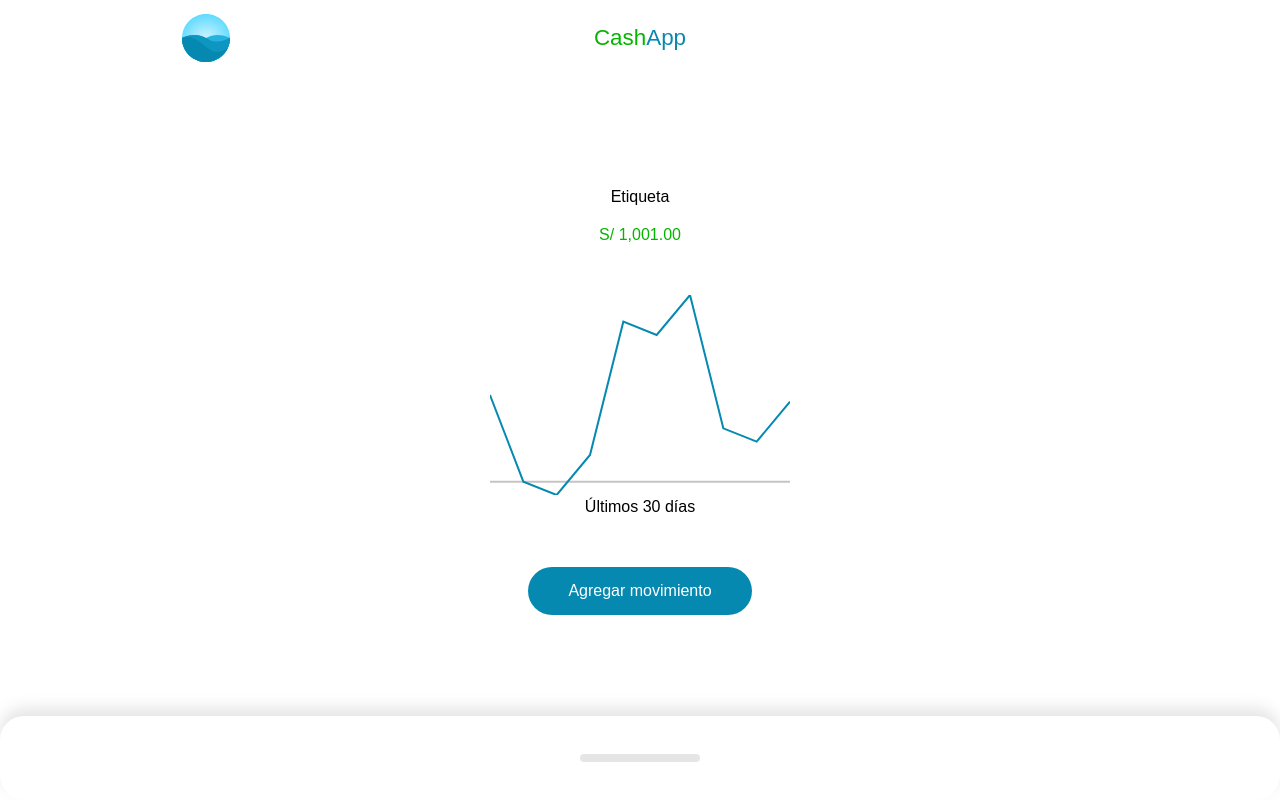
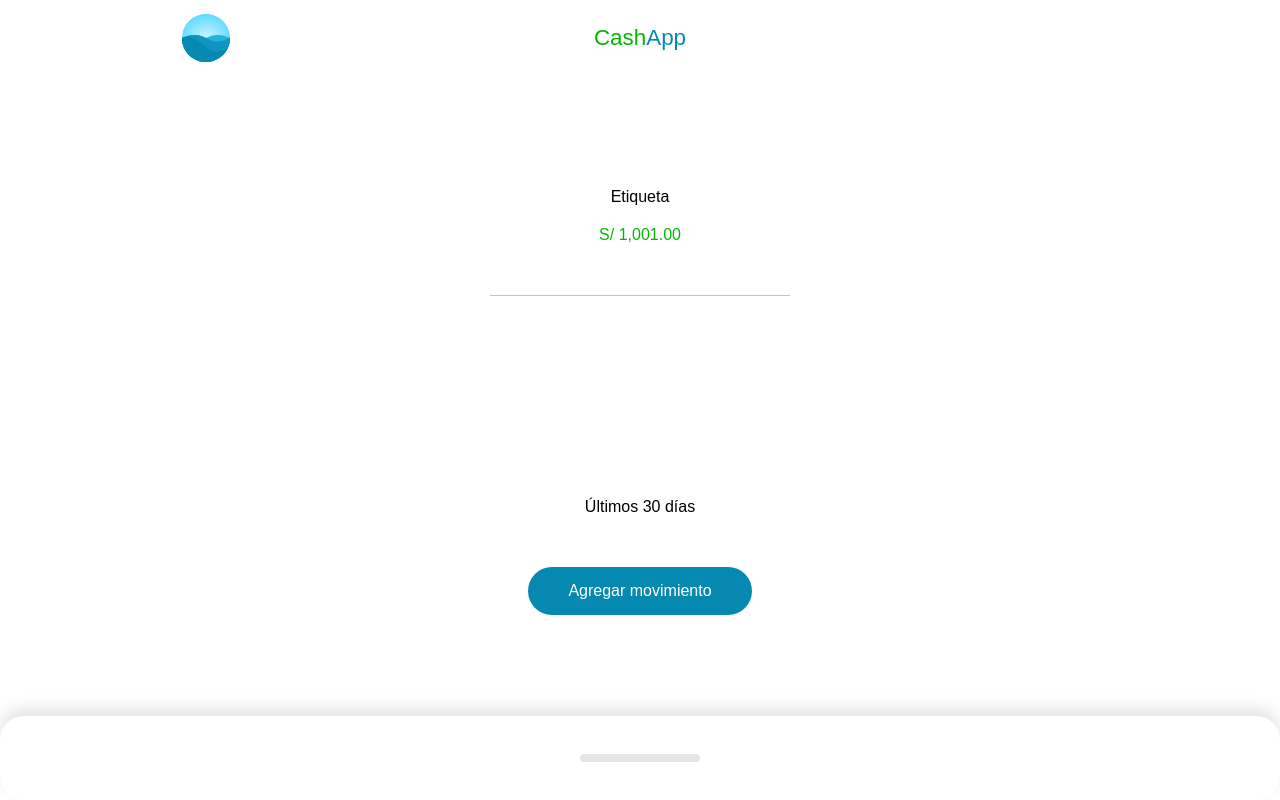
Before and after one commit to Daniel-M12/cash-app, a Vue app: page / in a window 1280 px wide. Built offline with nearby package versions, Linux system fonts and the light colour scheme.

Commit message:
Use localStorage to persist movements

```diff
--- a/src/components/Home.vue
+++ b/src/components/Home.vue
@@ -27,7 +27,20 @@
 import type MovementClass from '@/common/model/movement.model'
 import Action from './Action.vue'
 import Graphic from './resume/Graphic.vue'
-import { computed, ref } from 'vue'
+import { computed, onMounted, ref } from 'vue'
+
+onMounted(() => {
+  const storedMovements = localStorage.getItem('movements')
+  let parsedMovements: MovementClass[] = storedMovements ? JSON.parse(storedMovements) : []
+  if (Array.isArray(parsedMovements)) {
+    movements.value = parsedMovements?.map((m) => {
+      return {
+        ...m,
+        date: new Date(m.date),
+      }
+    })
+  }
+})
 
 const label: string | null = 'Etiqueta'
 const amount: number | null = 1001
@@ -54,6 +67,7 @@
   console.log('Create movement:', movement)
   console.log('movements before', movements)
   movements.value.push(movement)
+  save()
   console.log('movements after', movements)
 }
 
@@ -61,79 +75,13 @@
   const index = movements.value.findIndex((m) => m.id === id)
   console.log('movements before', movements)
   movements.value.splice(index, 1)
+  save()
   console.log('movements after', movements)
 }
 
-let movements = ref<MovementClass[]>([
-  {
-    id: 1,
-    title: 'Move 1',
-    description: 'Lorem ipsum',
-    amount: 1000,
-    date: new Date('11-30-2024'),
-  },
-  {
-    id: 2,
-    title: 'Move 2',
-    description: 'Lorem ipsum dolor',
-    amount: -100,
-    date: new Date('12-01-2024'),
-  },
-  {
-    id: 3,
-    title: 'Move 3',
-    description: 'Lorem ipsum dolor',
-    amount: 300,
-    date: new Date('12-06-2024'),
-  },
-  {
-    id: 4,
-    title: 'Move 4',
-    description: 'Lorem ipsum',
-    amount: 1000,
-    date: new Date('12-07-2024'),
-  },
-  {
-    id: 5,
-    title: 'Move 5',
-    description: 'Lorem ipsum dolor',
-    amount: -100,
-    date: new Date('12-07-2024'),
-  },
-  {
-    id: 6,
-    title: 'Move 6',
-    description: 'Lorem ipsum dolor',
-    amount: 300,
-    date: new Date('12-07-2024'),
-  },
-  {
-    id: 7,
-    title: 'Move 7',
-    description: 'Lorem ipsum',
-    amount: -1000,
-    date: new Date('12-08-2024'),
-  },
-  {
-    id: 8,
-    title: 'Move 8',
-    description: 'Lorem ipsum dolor',
-    amount: -100,
-    date: new Date('12-08-2024'),
-  },
-  {
-    id: 9,
-    title: 'Move 9',
-    description: 'Lorem ipsum dolor',
-    amount: 300,
-    date: new Date('12-09-2024'),
-  },
-  {
-    id: 10,
-    title: 'Move 10',
-    description: 'Lorem ipsum dolor',
-    amount: 300,
-    date: new Date('12-09-2024'),
-  },
-])
+const save = () => {
+  localStorage.setItem('movements', JSON.stringify(movements.value))
+}
+
+let movements = ref<MovementClass[]>([])
 </script>
```
